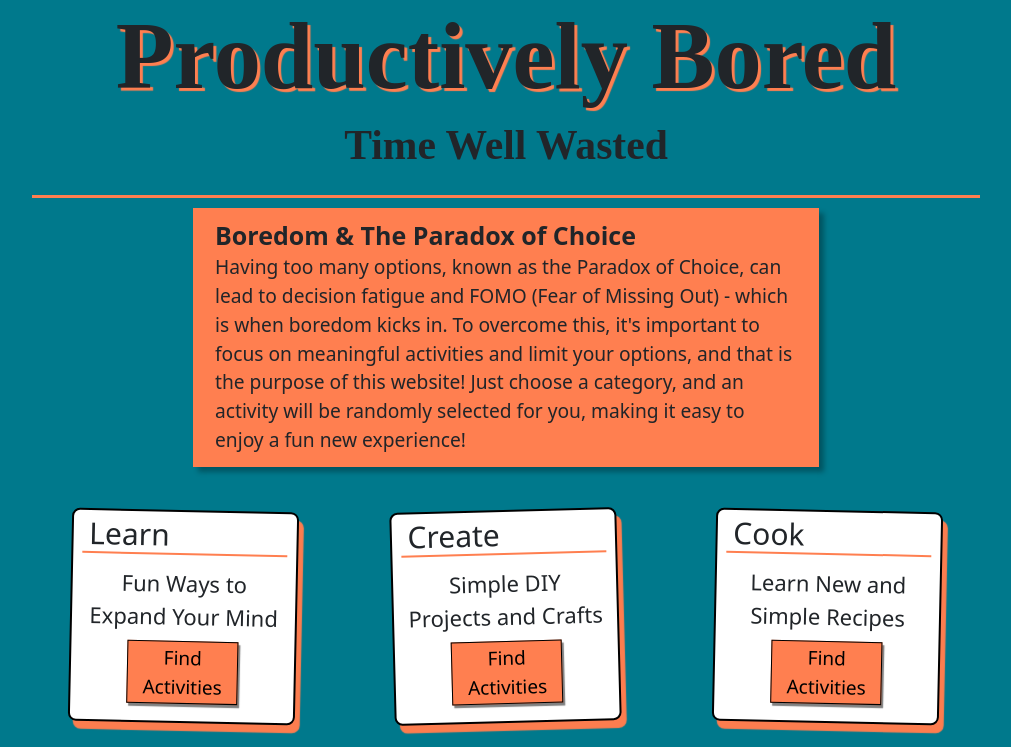
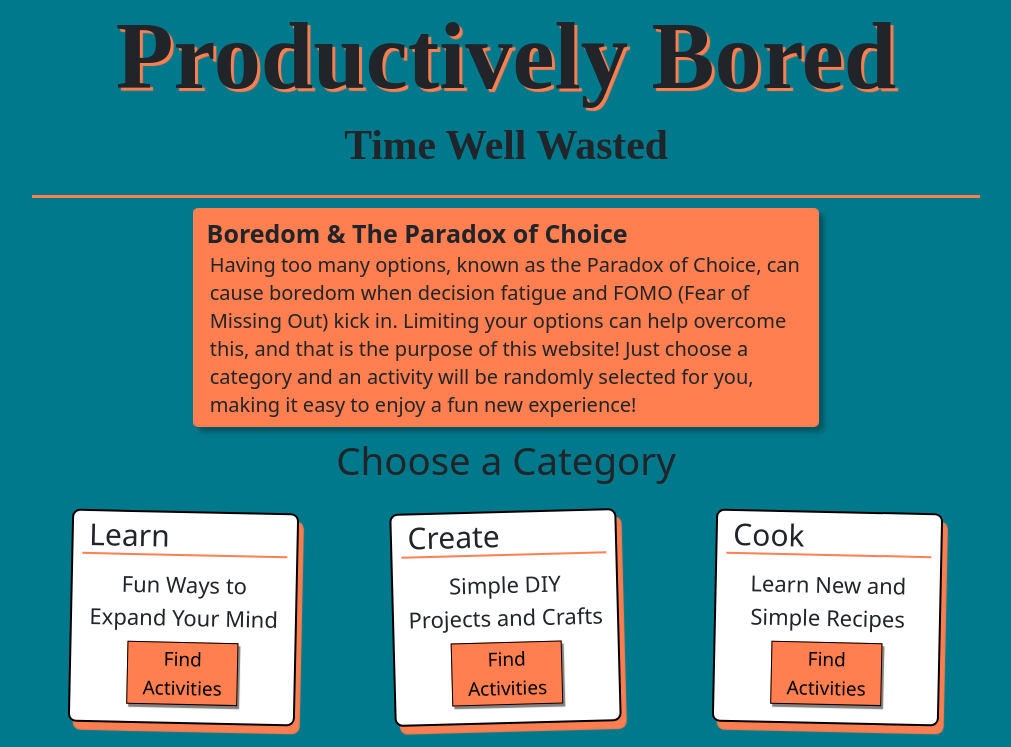
Before and after one commit to apullenb/bored, a React (Create React App) app: page / in a window 1280 px wide. Shown: the top 747 px of the page, without its empty margins (134-1145 px from the left). Built offline with nearby package versions, Linux system fonts and the light colour scheme; a web font is replaced by a local one.

Commit message:
add button functionality

```diff
--- a/src/Activity.js
+++ b/src/Activity.js
@@ -1,9 +1,16 @@
 import React from 'react'
 
-function Activity() {
+function Activity(props) {
   return (
-    <div>Activity</div>
+    <div style={boxStyle}>
+    <div>{props.act.activity}</div>
+    <a href={props.act.link} style={boxStyle}>Click here for more info</a>
+    </div>
   )
 }
-
+const boxStyle = {
+    backgroundColor: 'coral',
+    fontSize: '17px',
+    fontColor: 'black'
+}
 export default Activity
--- a/src/App.css
+++ b/src/App.css
@@ -1,8 +1,7 @@
-@import url('https://fonts.googleapis.com/css2?family=Rampart+One&family=Unbounded:wght@200;400;500;700;800;900&display=swap');
-
+@import url("https://fonts.googleapis.com/css2?family=Rampart+One&family=Unbounded:wght@200;400;500;700;800;900&display=swap");
 
 body {
-    background-color: #00798C;
+  background-color: #00798c;
 }
 
 .main {
@@ -10,20 +9,22 @@ body {
 }
 .content {
   background-color: coral;
-  padding: 1%;
-  border-radius: -10px;
+  padding: 0.75%;
+  border-radius: 5px;
   box-shadow: 5px 5px 5px rgba(0, 0, 0, 0.3);
-  font-size: 1.2em;
   margin: 1% 17%;
   text-align: left;
+  line-height: 1.4;
 }
 .content h5 {
   font-size: 25px;
   font-weight: 700;
-    margin: .5% 2%;
+  margin: 0.5% 1%;
 }
 .content p {
-    margin: .5% 2%;
+  margin: 0.2% 1.5%;
+  font-weight: 500;
+  font-size: 20px;
 }
 
 .header {
@@ -32,22 +33,26 @@ body {
 }
 h1 {
   text-shadow: 3px 3px 1px coral;
-    font-family: 'Rampart One', cursive;
+  font-family: "Rampart One", cursive;
   font-size: 5.9rem;
   font-weight: 600;
 }
-
  .header h2 {
   font-size: 2.6rem;
   font-weight: 700;
   font-family: "unbounded";
+  text-align: center;
+}
+ h2 {
+  font-size: 2.4rem;
+  text-align: center;
 }
 
 .box-row {
   display: flex;
   flex-wrap: wrap;
   justify-content: space-between;
-    margin: 2.5% 0;
+  margin: 1.5% 0;
   border-bottom: 3px solid coral;
   gap: 2%;
 }
@@ -57,12 +62,12 @@ h1 {
   display: flex;
   flex-direction: column;
   align-content: center;
-    border: 2px solid black ;
+  border: 2px solid black;
   border-radius: 8px;
   box-shadow: 5px 8px 1px rgb(252, 125, 79);
-    padding: .5% 1%;
+  padding: 0.5% 1%;
   min-width: 225px;
-    margin: 2% 4%;
+  margin: 1.5% 4%;
 }
 
 .box p {
@@ -95,10 +100,9 @@ button {
 }
 h3 {
   padding: 0 3%;
-    border-bottom: 2px solid coral ;
+  border-bottom: 2px solid coral;
   font-size: 30px;
 }
-
 
 @media screen and (max-width: 1145px) {
   .main {
@@ -114,7 +118,7 @@ h3 {
     margin: 2% 2%;
   }
   .box-2 {
-        transform: rotate(.75deg);
+    transform: rotate(0.75deg);
   }
   .box-2:nth-child(2n) {
     transform: rotate(-1deg);
--- a/src/App.js
+++ b/src/App.js
@@ -14,9 +14,10 @@ function App() {
       <div className="content">
         <h5>Boredom & The Paradox of Choice</h5>
         <p>
-        Having too many options, known as the Paradox of Choice, can lead to decision fatigue and FOMO (Fear of Missing Out) - which is when boredom kicks in. To overcome this, it's important to focus on meaningful activities and limit your options, and that is the purpose of this website! Just choose a category, and an activity will be randomly selected for you, making it easy to enjoy a fun new experience!
+        Having too many options, known as the Paradox of Choice, can cause boredom when decision fatigue and FOMO (Fear of Missing Out) kick in. Limiting your options can help overcome this, and that is the purpose of this website! Just choose a category and an activity will be randomly selected for you, making it easy to enjoy a fun new experience!
         </p>
       </div>
+      <h2>Choose a Category</h2>
       <div className="box-row pb-3">
         {data.categories.map((cat, i) => (
           <Category data={cat} key={i} />
@@ -24,7 +25,7 @@ function App() {
       </div>
       <div className="box-row pb-3">
         <div>
-          <h4 style={{paddingLeft:'5%'}}>Dumb Game of the Day</h4>
+          <h4 style={{paddingLeft:'5%'}}>Random Mini Game</h4>
           <Games games={data.games} />
         </div>
       </div>
--- a/src/Category.js
+++ b/src/Category.js
@@ -1,8 +1,21 @@
 import React from "react";
+import { useEffect, useState } from "react";
 import styled from "styled-components";
-import activities from './activities.json'
+import data from './activities.json'
+import Activity from "./Activity";
 
 function Category(props) {
+  const [option, setOption] = useState('')
+  const keyword = props.data.type
+
+  const getActivities = () => {
+    const filter = data.activities.filter(a => a.type === keyword && a.link !== '')
+    const idx = Math.round(Math.random() * filter.length)
+    console.log(idx)
+    console.log(filter[idx])
+    setOption(filter[idx])
+  }
+
   return (
     <Box className="box box-2">
       <div className="box-header">
@@ -10,8 +23,10 @@ function Category(props) {
       </div>
       <div className="box-content pb-2">
        <p>{props.data.subtitle}</p>
-       <button>Find Activities</button>
+       <button onClick={getActivities}>Find Activities</button>
       </div>
+      {option && <Activity act={option} />
+      }
     </Box>
   );
 }
--- a/src/data.json
+++ b/src/data.json
@@ -70,7 +70,7 @@
             "title": "Connect",
             "subtitle": "Activites to Help You Engage with Others",
             "icon": "",
-            "type": "busywork"
+            "type": "social"
         }
     ]
 }
```
Also changed, not shown: src/activities.json. Lines whose indentation alone changed are shown as unchanged.
